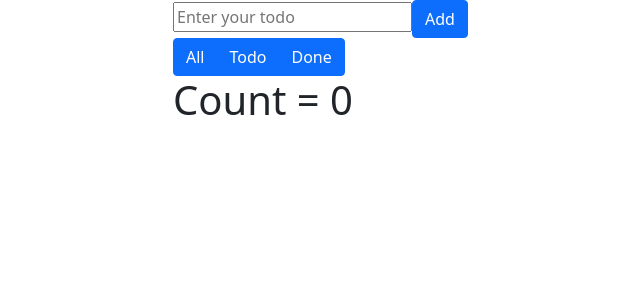
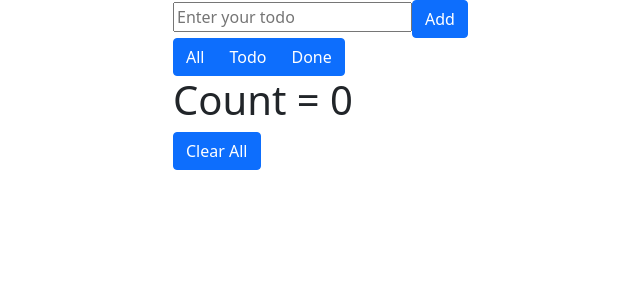
Before and after one commit to yozaam/todo, a React (Create React App) app in the folder frontend/: page / in a window 1280 px wide. Shown: the top 300 px of the page, without its empty margins (147-787 px from the left). Built offline with nearby package versions, Linux system fonts and the light colour scheme.

Commit message:
Button to clear all

```diff
--- a/frontend/src/App.tsx
+++ b/frontend/src/App.tsx
@@ -1,9 +1,10 @@
 import { useState } from 'react';
-
+import Button from 'react-bootstrap/Button'
 import './App.css';
 import InputItem from './components/InputItem';
 import DisplayItems from './components/DisplayItems';
 import FilterItems from './components/FilterItems';
+
 
 function App() {
   const [newItemText, setnewItemText] = useState("");
@@ -36,6 +37,7 @@ function App() {
       <DisplayItems filter={filter} items={items} editItem={editItem} setItemsCount={setItemsCount}/>
       <FilterItems setFilter={setFilter}/>
       <h1>Count = {itemsCount}</h1>
+      <Button onClick={()=>setItems([])}>Clear All</Button>
     </>
   );
 }
```
